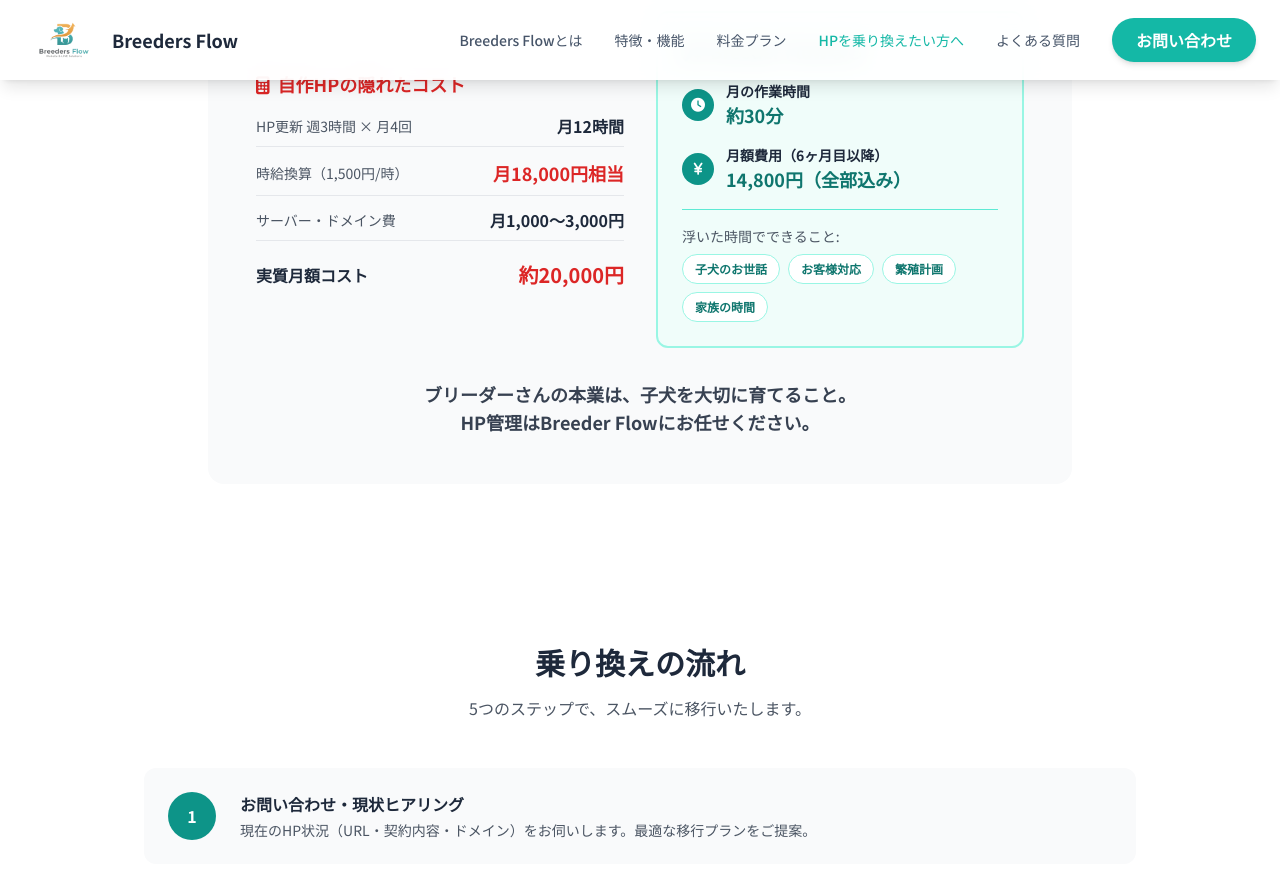
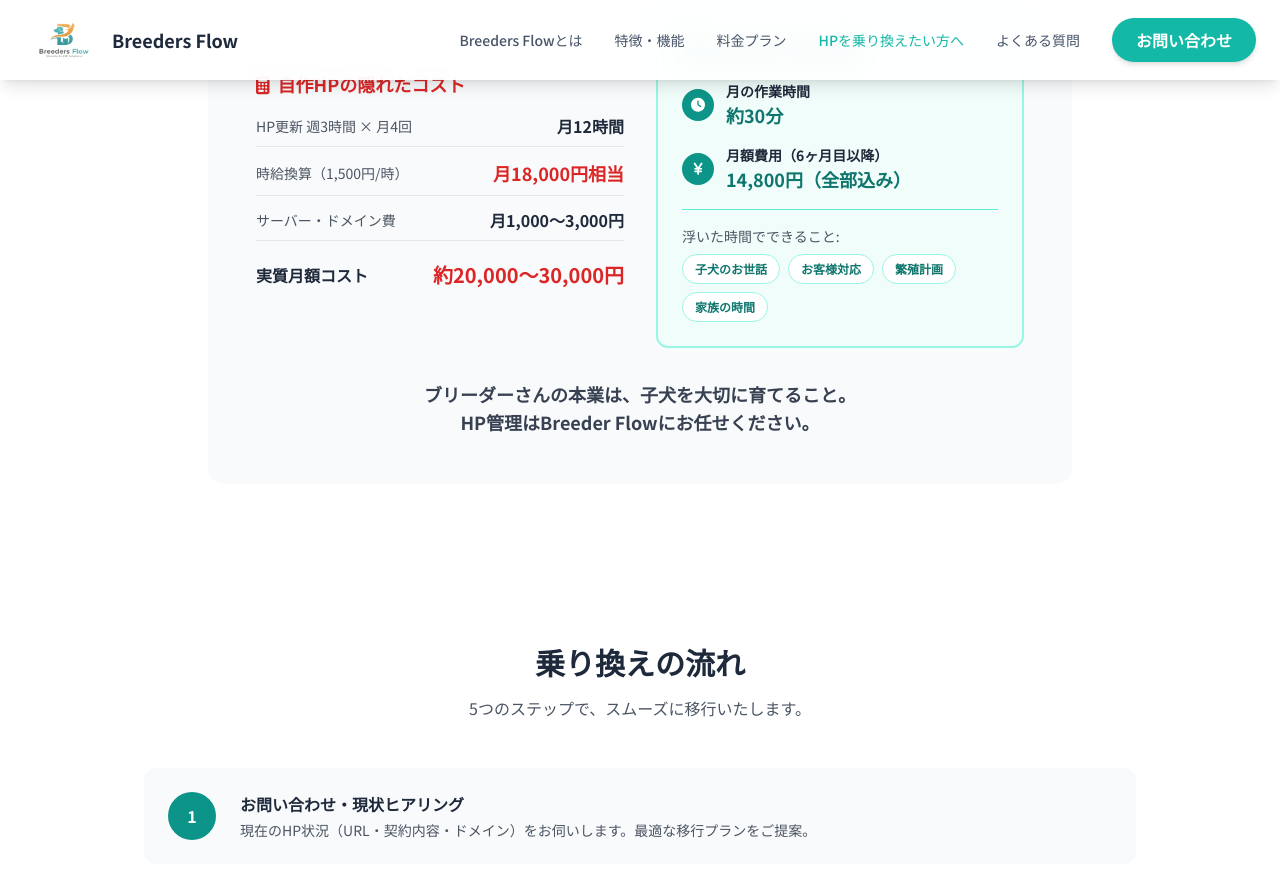
Before and after one commit to BSK-Ryo/Breeders-Flow, a Jekyll site: the page built from migration.html, in a window 1280 px wide and 900 px high, scrolled down 2477 px. Shown: the top 879 px of the window. Built offline with Jekyll 4.4.1, drawn with Linux system fonts in a browser that asks for light colours; nearby versions of some CDN libraries; some of the changed text lies outside the part shown.

Commit message:
HP乗り換えページ更新

```diff
--- a/migration.html
+++ b/migration.html
@@ -196,7 +196,7 @@
                                 </div>
                                 <div class="flex justify-between items-center pt-2">
                                     <span class="font-bold">実質月額コスト</span>
-                                    <span class="font-bold text-red-600 text-xl">約20,000円</span>
+                                    <span class="font-bold text-red-600 text-xl">約20,000〜30,000円</span>
                                 </div>
                             </div>
                         </div>
@@ -362,8 +362,7 @@
             <p class="text-slate-300 mb-8">制作会社からの乗り換えも、自作HPからのステップアップも。<br>まずは無料でご相談ください。しつこい営業は一切いたしません。</p>
             <div class="flex flex-col sm:flex-row gap-4 justify-center">
                 <a href="/contact/" class="bg-teal-500 hover:bg-teal-600 text-white font-bold rounded-lg px-10 py-4 text-lg shadow-lg transition">無料で移行相談する</a>
-                <a href="#" class="border-2 border-white text-white hover:bg-white hover:text-teal-600 font-bold rounded-lg px-10 py-4 text-lg transition"><i class="fa-brands fa-line mr-2"></i>LINEで相談</a>
+                <a href="https://lin.ee/HuCW8jN" class="border-2 border-white text-white hover:bg-white hover:text-teal-600 font-bold rounded-lg px-10 py-4 text-lg transition"><i class="fa-brands fa-line mr-2"></i>LINEで相談</a>
             </div>
-            <p class="text-white mt-6 text-lg font-bold"><i class="fa-solid fa-phone mr-2"></i>03-0000-0000 <span class="text-sm text-slate-300 font-normal ml-2">受付 10:00 - 19:00</span></p>
         </div>
     </section>
```
